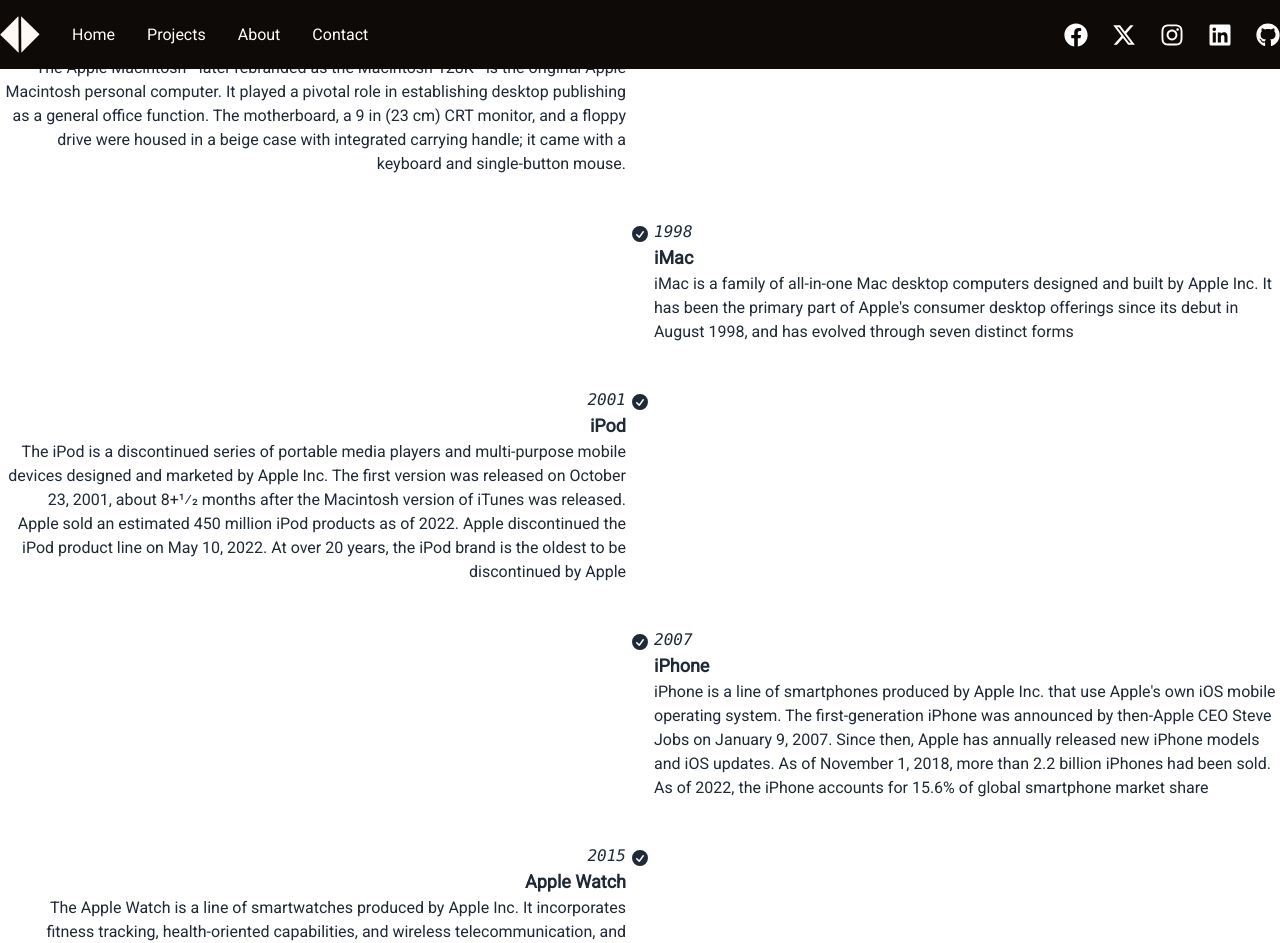
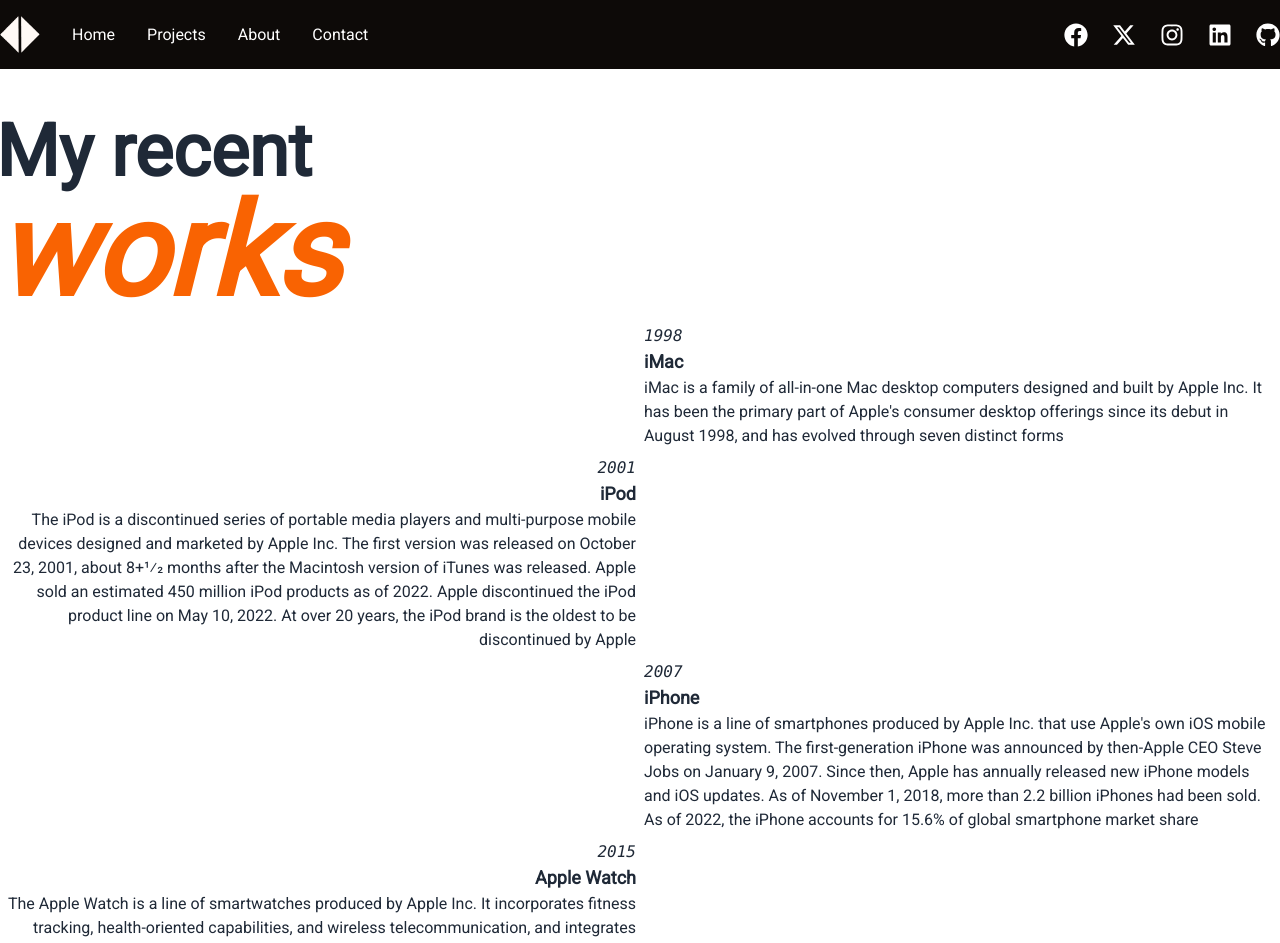
Before and after one commit to AsrafulMasum/portfolio_next.js, a Next.js app: page /projects in a window 1280 px wide. Shown: the top 943 px of the page. Built offline with nearby package versions, Linux system fonts and the light colour scheme.

Commit message:
projects page working on

```diff
--- a/components/Projects.jsx
+++ b/components/Projects.jsx
@@ -2,45 +2,16 @@
 
 function Projects() {
   return (
-    <div>
-      <ul className="timeline timeline-snap-icon max-md:timeline-compact timeline-vertical">
+    <div className='bg-white py-28'>
+      <ul className="timeline max-md:timeline-compact timeline-vertical max-w-screen-xl mx-4 md:mx-10 xl:mx-auto">
         <li>
-          <div className="timeline-middle">
-            <svg
-              xmlns="http://www.w3.org/2000/svg"
-              viewBox="0 0 20 20"
-              fill="currentColor"
-              className="h-5 w-5">
-              <path
-                fillRule="evenodd"
-                d="M10 18a8 8 0 100-16 8 8 0 000 16zm3.857-9.809a.75.75 0 00-1.214-.882l-3.483 4.79-1.88-1.88a.75.75 0 10-1.06 1.061l2.5 2.5a.75.75 0 001.137-.089l4-5.5z"
-                clipRule="evenodd" />
-            </svg>
-          </div>
-          <div className="timeline-start mb-10 md:text-end">
-            <time className="font-mono italic">1984</time>
-            <div className="text-lg font-black">First Macintosh computer</div>
-            The Apple Macintosh—later rebranded as the Macintosh 128K—is the original Apple Macintosh
-            personal computer. It played a pivotal role in establishing desktop publishing as a general
-            office function. The motherboard, a 9 in (23 cm) CRT monitor, and a floppy drive were housed
-            in a beige case with integrated carrying handle; it came with a keyboard and single-button
-            mouse.
+
+          <div className="timeline-start w-full">
+            <h2 className='text-7xl font-bold'>My recent <br /> <span className='text-primary italic text-9xl'>works</span></h2>
           </div>
         </li>
         <li>
-          <div className="timeline-middle">
-            <svg
-              xmlns="http://www.w3.org/2000/svg"
-              viewBox="0 0 20 20"
-              fill="currentColor"
-              className="h-5 w-5">
-              <path
-                fillRule="evenodd"
-                d="M10 18a8 8 0 100-16 8 8 0 000 16zm3.857-9.809a.75.75 0 00-1.214-.882l-3.483 4.79-1.88-1.88a.75.75 0 10-1.06 1.061l2.5 2.5a.75.75 0 001.137-.089l4-5.5z"
-                clipRule="evenodd" />
-            </svg>
-          </div>
-          <div className="timeline-end mb-10">
+          <div className="timeline-end">
             <time className="font-mono italic">1998</time>
             <div className="text-lg font-black">iMac</div>
             iMac is a family of all-in-one Mac desktop computers designed and built by Apple Inc. It has
@@ -49,19 +20,7 @@
           </div>
         </li>
         <li>
-          <div className="timeline-middle">
-            <svg
-              xmlns="http://www.w3.org/2000/svg"
-              viewBox="0 0 20 20"
-              fill="currentColor"
-              className="h-5 w-5">
-              <path
-                fillRule="evenodd"
-                d="M10 18a8 8 0 100-16 8 8 0 000 16zm3.857-9.809a.75.75 0 00-1.214-.882l-3.483 4.79-1.88-1.88a.75.75 0 10-1.06 1.061l2.5 2.5a.75.75 0 001.137-.089l4-5.5z"
-                clipRule="evenodd" />
-            </svg>
-          </div>
-          <div className="timeline-start mb-10 md:text-end">
+          <div className="timeline-start md:text-end">
             <time className="font-mono italic">2001</time>
             <div className="text-lg font-black">iPod</div>
             The iPod is a discontinued series of portable media players and multi-purpose mobile devices
@@ -72,19 +31,7 @@
           </div>
         </li>
         <li>
-          <div className="timeline-middle">
-            <svg
-              xmlns="http://www.w3.org/2000/svg"
-              viewBox="0 0 20 20"
-              fill="currentColor"
-              className="h-5 w-5">
-              <path
-                fillRule="evenodd"
-                d="M10 18a8 8 0 100-16 8 8 0 000 16zm3.857-9.809a.75.75 0 00-1.214-.882l-3.483 4.79-1.88-1.88a.75.75 0 10-1.06 1.061l2.5 2.5a.75.75 0 001.137-.089l4-5.5z"
-                clipRule="evenodd" />
-            </svg>
-          </div>
-          <div className="timeline-end mb-10">
+          <div className="timeline-end">
             <time className="font-mono italic">2007</time>
             <div className="text-lg font-black">iPhone</div>
             iPhone is a line of smartphones produced by Apple Inc. that use Apple's own iOS mobile
@@ -95,19 +42,7 @@
           </div>
         </li>
         <li>
-          <div className="timeline-middle">
-            <svg
-              xmlns="http://www.w3.org/2000/svg"
-              viewBox="0 0 20 20"
-              fill="currentColor"
-              className="h-5 w-5">
-              <path
-                fillRule="evenodd"
-                d="M10 18a8 8 0 100-16 8 8 0 000 16zm3.857-9.809a.75.75 0 00-1.214-.882l-3.483 4.79-1.88-1.88a.75.75 0 10-1.06 1.061l2.5 2.5a.75.75 0 001.137-.089l4-5.5z"
-                clipRule="evenodd" />
-            </svg>
-          </div>
-          <div className="timeline-start mb-10 md:text-end">
+          <div className="timeline-start md:text-end">
             <time className="font-mono italic">2015</time>
             <div className="text-lg font-black">Apple Watch</div>
             The Apple Watch is a line of smartwatches produced by Apple Inc. It incorporates fitness
```
